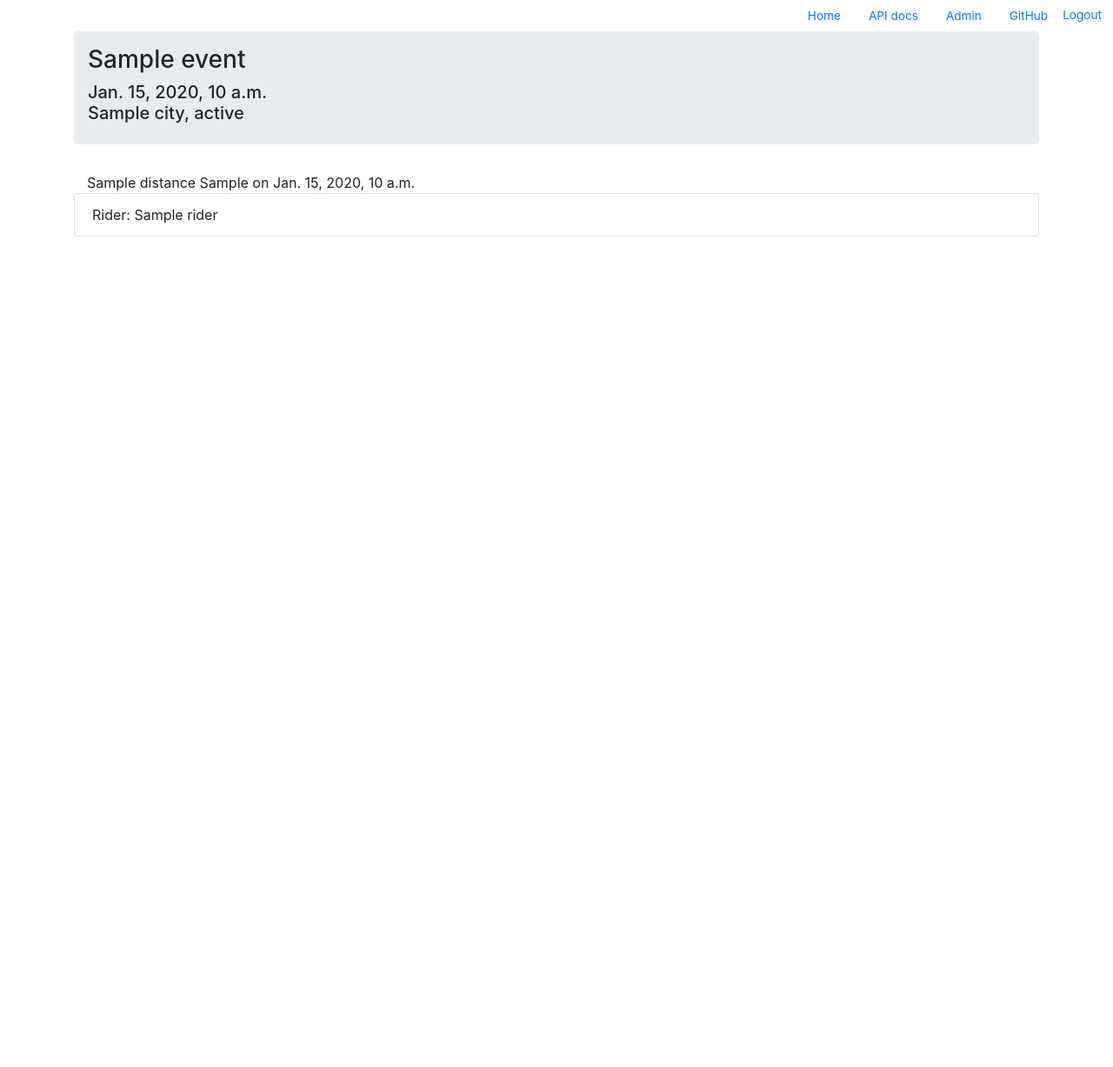
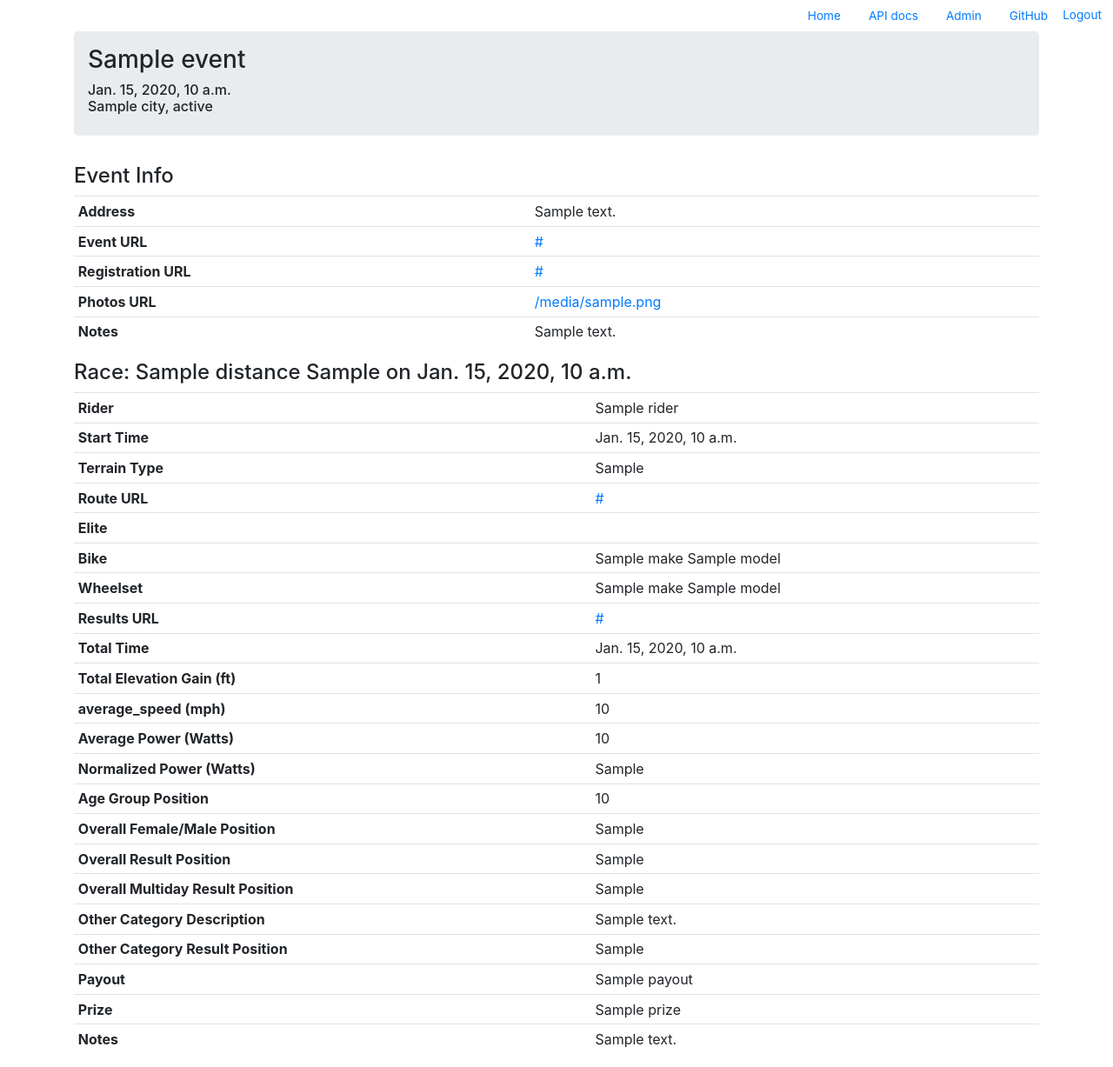
Before and after one commit to Cheweys/race-scheduler, a Django app: template rsproject/racesched/templates/event_detail.html in a window 1280 px wide. Shown: the whole page at 87% size. Before the commit the page ends 272 px from the top, so only its background shows below. Run offline with Django 5.2, Linux system fonts and the light colour scheme; the template is opened without the code that fills it: most values are stand-ins (such as "Sample title", 1, 10 or a date in 2020).

Commit message:
small tweaks

```diff
--- a/postgresql_stuff/ddl.sql
+++ b/postgresql_stuff/ddl.sql
@@ -16,6 +16,7 @@ CREATE TABLE race_schedule_cycling_event (
 	end_date date,
 	event_url VARCHAR(250),
 	registration_url VARCHAR(250),
+	photos_url VARCHAR(250),
 	notes text,
 	UNIQUE (year, event_name)
 );
--- a/rsproject/racesched/api.py
+++ b/rsproject/racesched/api.py
@@ -67,12 +67,14 @@ def race(request, race_id: int):
 
 @api.post("/races", response={201:RaceSchemaOut})
 def create_race(request, race: RaceSchemaIn):
+    # TODO: Test this. I think I need to look up the related event, rider, bike, and wheelset first
     race = RaceScheduleRace.objects.create(**race.dict())
     return race
 
 @api.put("/races/{race_id}", response={200: RaceSchemaOut, 404: NotFoundSchema})
 def update_race(request, race_id: int, data: RaceSchemaOut):
     try:
+        # TODO: Test this. Do I need to look up the related event, rider, bike, and wheelset first
         race = RaceScheduleRace.objects.get(pk=race_id)
         for attribute, value in data.dict().items():
             setattr(race, attribute, value)
--- a/rsproject/racesched/templates/base.html
+++ b/rsproject/racesched/templates/base.html
@@ -36,7 +36,7 @@
     <article class="container">
         <section class="jumbotron p-3">
             <h3>{% block header_title %}{% endblock %}</h3>
-            <h5>{% block header_subtitle %}{% endblock %}</h5>
+            <h6>{% block header_subtitle %}{% endblock %}</h6>
         </section>
 
         {% block content %}
--- a/rsproject/racesched/templates/event_detail.html
+++ b/rsproject/racesched/templates/event_detail.html
@@ -15,17 +15,129 @@
 
 {% block content %}
 
+<h4>Event Info</h4>
+<table class="table table-sm">
+    <tbody>
+        <tr>
+            <th>Address</th>
+            <td>{% if event.address %}{{ event.address }}{% endif %}</td>
+        </tr>
+        <tr>
+            <th>Event URL</th>
+            <td>{% if event.event_url %}<a href='{{ event.event_url }}' target="_blank">{{ event.event_url }}</a>{% endif %}</td>
+        </tr>
+        <tr>
+            <th>Registration URL</th>
+            <td>{% if event.registration_url %}<a href='{{ event.registration_url }}' target="_blank">{{ event.registration_url }}</a>{% endif %}</td>
+        </tr>
+        <tr>
+            <th>Photos URL</th>
+            <td>{% if event.photos_url %}<a href='{{ event.photos_url }}' target="_blank">{{ event.photos_url }}</a>{% endif %}</td>
+        </tr>
+        <tr>
+            <th>Notes</th>
+            <td>{% if event.notes %}{{ event.notes }}{% endif %}</td>
+        </tr>
+    </tbody>
+</table>
+
 {% if races %}
     {% for race in races %}
-    <div class="container">{{race.distance}} {{race.distance_units}} on {{race.race_date}}</div>
-        <ul class="list-group">
-            <li class="list-group-item">
-                Rider: {{race.rider.rider_name}}
-            </li>
-        </ul>
-    </div>
+    <h4>Race: {{race.distance}} {{race.distance_units}} on {{race.race_date}}</h4>
+    <table class="table table-sm">
+        <tbody>
+            <tr>
+                <th>Rider</th>
+                <td>{% if race.rider %}{{race.rider.rider_name}}{% endif %}</td>
+            </tr>
+            <tr>
+                <th>Start Time</th>
+                <td>{% if race.race_start_time %}{{race.race_start_time}}{% endif %}</td>
+            </tr>
+            <tr>
+                <th>Terrain Type</th>
+                <td>{% if race.terrain_type %}{{race.terrain_type}}{% endif %}</td>
+            </tr>
+            <tr>
+                <th>Route URL</th>
+                <td>{% if race.route_url %}<a href='{{race.route_url}}' target="_blank">{{race.route_url}}</a>{% endif %}</td>
+            </tr>
+            <tr>
+                <th>Elite</th>
+                <td>{% if race.is_elite %}{{race.is_elite}}{% endif %}</td>
+            </tr>
+            <tr>
+                <th>Bike</th>
+                <td>{% if race.bike %}{{race.bike.make}} {{race.bike.model}}{% endif %}</td>
+            </tr>
+            <tr>
+                <th>Wheelset</th>
+                <td>{% if race.wheelset %}{{race.wheelset.make}} {{race.wheelset.model}}{% endif %}</td>
+            </tr>
+            <tr>
+                <th>Results URL</th>
+                <td>{% if race.results_url %}<a href='{{race.results_url}}' target="_blank">{{race.results_url}}</a>{% endif %}</td>
+            </tr>
+            <tr>
+                <th>Total Time</th>
+                <td>{% if race.total_time %}{{race.total_time}}{% endif %}</td>
+            </tr>
+            <tr>
+                <th>Total Elevation Gain (ft)</th>
+                <td>{% if race.total_elevation_gain_feet %}{{race.total_elevation_gain_feet}}{% endif %}</td>
+            </tr>
+            <tr>
+                <th>average_speed (mph)</th>
+                <td>{% if race.average_speed %}{{race.average_speed}}{% endif %}</td>
+            </tr>
+            <tr>
+                <th>Average Power (Watts)</th>
+                <td>{% if race.average_power %}{{race.average_power}}{% endif %}</td>
+            </tr>
+            <tr>
+                <th>Normalized Power (Watts)</th>
+                <td>{% if race.normalized_power %}{{race.normalized_power}}{% endif %}</td>
+            </tr>
+            <tr>
+                <th>Age Group Position</th>
+                <td>{% if race.age_group_position %}{{race.age_group_position}}{% endif %}</td>
+            </tr>
+            <tr>
+                <th>Overall Female/Male Position</th>
+                <td>{% if race.overall_female_male_position %}{{race.overall_female_male_position}}{% endif %}</td>
+            </tr>
+            <tr>
+                <th>Overall Result Position</th>
+                <td>{% if race.overall_result_position %}{{race.overall_result_position}}{% endif %}</td>
+            </tr>
+            <tr>
+                <th>Overall Multiday Result Position</th>
+                <td>{% if race.overall_multiday_result_position %}{{race.overall_multiday_result_position}}{% endif %}</td>
+            </tr>
+            <tr>
+                <th>Other Category Description</th>
+                <td>{% if race.category_desc %}{{race.category_desc}}{% endif %}</td>
+            </tr>
+            <tr>
+                <th>Other Category Result Position</th>
+                <td>{% if race.category_result_position %}{{race.category_result_position}}{% endif %}</td>
+            </tr>
+            <tr>
+                <th>Payout</th>
+                <td>{% if race.payout %}{{race.payout}}{% endif %}</td>
+            </tr>
+            <tr>
+                <th>Prize</th>
+                <td>{% if race.prize %}{{race.prize}}{% endif %}</td>
+            </tr>
+            <tr></tr>
+                <th>Notes</th>
+                <td>{% if race.notes %}{{race.notes}}{% endif %}</td>
+            </tr>
+        </tbody>
+    </table>
     {% endfor %}
 {% else %}
-    <div>This event has not been registered for.</div>
+    <div>This event has not been registered for ... AKA the registration, if it's complete, hasn't been entered into this database &#128540;</div>
 {% endif %}
 {% endblock %}
```
Also changed, not shown: postgresql_stuff/dml.sql (+135 -7 lines).
